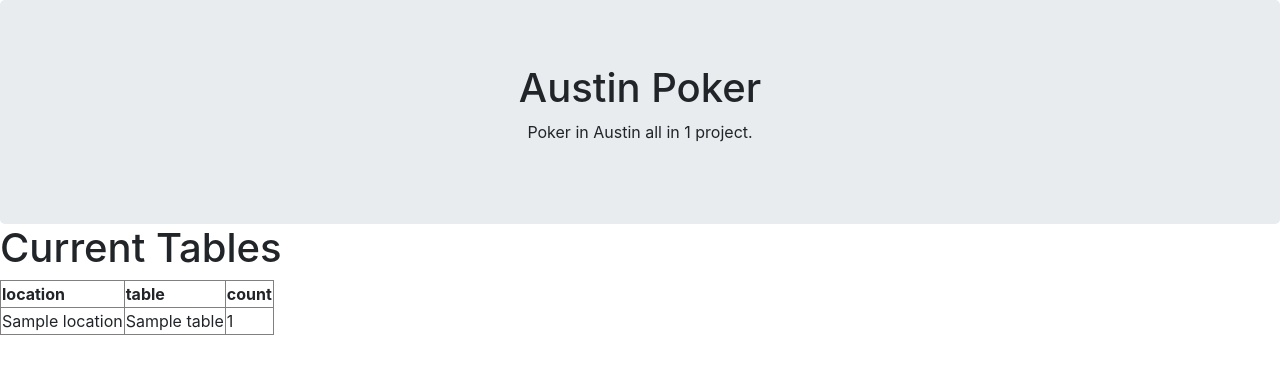
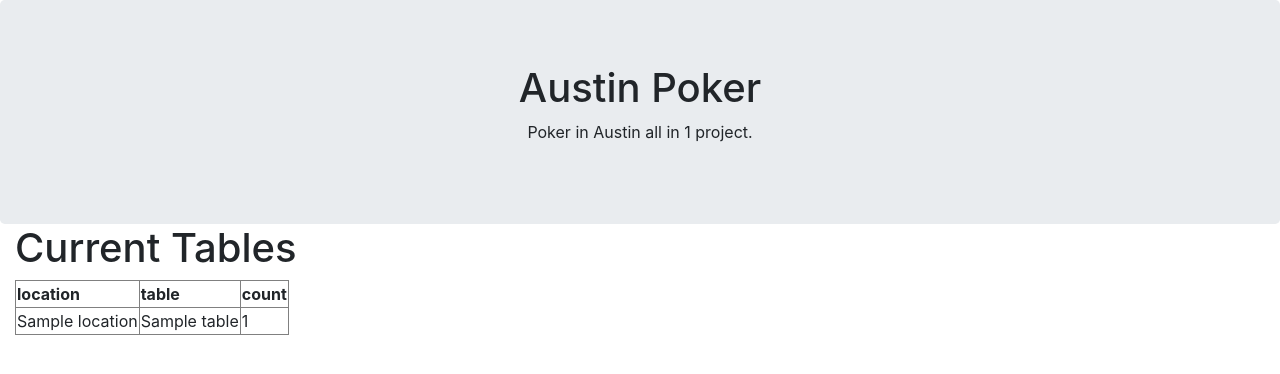
Before and after one commit to jameson-pi/atx_poker, a Flask app: template src/templates/tables.jinja in a window 1280 px wide. Shown: the top 374 px of the page. Run offline with Flask 2, Linux system fonts and the light colour scheme; the template is opened without the code that fills it: most values are stand-ins (such as "Sample title", 1, 10 or a date in 2020); some libraries are stand-ins or nearby versions.

Commit message:
added more bootstrap

```diff
--- a/src/templates/tables.jinja
+++ b/src/templates/tables.jinja
@@ -14,7 +14,9 @@
       <h1>Austin Poker</h1>
       <p>Poker in Austin all in 1 project.</p>
     </div>
-    <div data-spy="scroll">
+    <div data-spy="scroll" class="container-fluid" >
+      <div class="row">
+        <div class="col-9">
           <h1>Current Tables</h1>
           <table border=1>
             <thead>
@@ -35,5 +37,7 @@
             </tbody>
           </table>
         </div>
+      </div>
+    </div>
   </body>
 </html>
```
Lines whose indentation alone changed are shown as unchanged.
